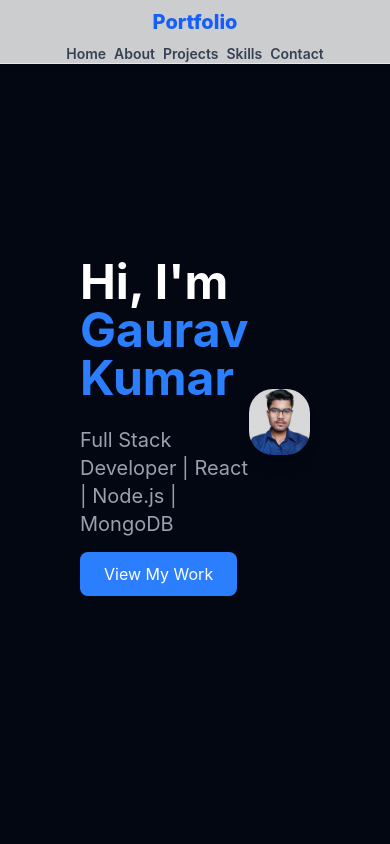
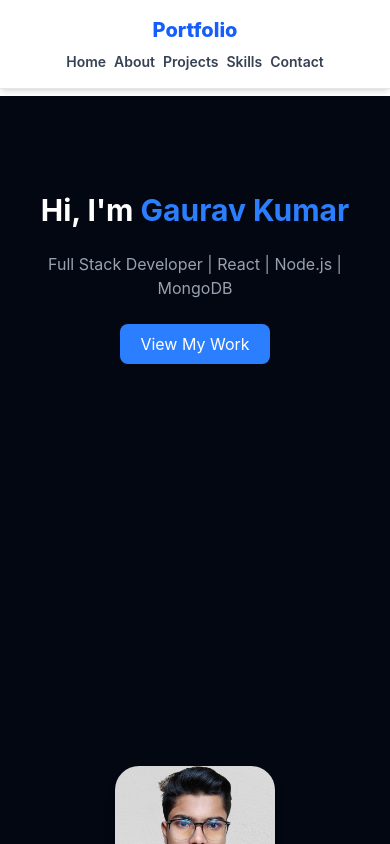
Before and after one commit to gauravkumar2005/My-Portfolio, a React (Vite) app: page / in a window 390 px wide. Shown: the top 844 px of the page. Built offline with nearby package versions, Linux system fonts and the light colour scheme.

Commit message:
make navbar responsive

```diff
--- a/src/App.jsx
+++ b/src/App.jsx
@@ -1,6 +1,5 @@
 import { createBrowserRouter, RouterProvider } from "react-router-dom";
 import MainLayout from "./Layout/MainLayout";
-
 import Home from "./pages/Home";
 
 const router = createBrowserRouter([
--- a/src/Layout/MainLayout.jsx
+++ b/src/Layout/MainLayout.jsx
@@ -6,7 +6,11 @@ function MainLayout() {
   return (
     <>
       <Navbar />
-      <Outlet />
+
+      <div className="pt-24 md:pt-20">
+        <Outlet />
+      </div>
+
       <Footer />
     </>
   );
--- a/src/components/Navbar.jsx
+++ b/src/components/Navbar.jsx
@@ -1,6 +1,6 @@
 function Navbar() {
   return (
-    <div className="w-full h-16 md:h-auto bg-white/80 backdrop-blur-md flex flex-col md:flex-row items-center justify-between px-4 sm:px-6 md:px-10 py-2 md:py-3 gap-2 md:gap-0 shadow-md fixed top-0 z-50 border-b border-gray-200">
+    <div className="w-full bg-white/80 backdrop-blur-md flex flex-col md:flex-row items-center justify-between px-4 sm:px-6 md:px-10 py-4 md:py-5 gap-2 md:gap-0 shadow-md fixed top-0 z-50 border-b border-gray-200">
 
       <h2 className="text-xl sm:text-2xl md:text-3xl text-blue-600 font-extrabold hover:scale-110 transition duration-300 cursor-pointer whitespace-nowrap">
         Portfolio
--- a/src/pages/Home.jsx
+++ b/src/pages/Home.jsx
@@ -9,31 +9,32 @@ function Home() {
     <>
       <section
         id="home"
-        className="min-h-screen flex items-center justify-between px-20 bg-gray-950 text-white"
+        className="min-h-screen flex flex-col md:flex-row items-center justify-between px-6 sm:px-10 md:px-20 pt-24 md:pt-20 bg-gray-950 text-white gap-10"
       >
-        <div className="max-w-xl">
-          <h1 className="text-5xl font-bold mb-6">
-            Hi, I'm <span className="text-blue-500">Gaurav Kumar</span>
+        <div className="max-w-xl text-center md:text-left">
+          <h1 className="text-3xl sm:text-4xl md:text-5xl font-bold mb-6">
+            Hi, I'm{" "}
+            <span className="text-blue-500">Gaurav Kumar</span>
           </h1>
 
-          <p className="text-xl text-gray-400 mb-6">
+          <p className="text-base sm:text-lg md:text-xl text-gray-400 mb-6">
             Full Stack Developer | React | Node.js | MongoDB
           </p>
 
           <a
             href="#projects"
-            className="px-6 py-3 bg-blue-500 rounded-lg hover:bg-blue-600 transition"
+            className="inline-block px-5 sm:px-6 py-2 sm:py-3 bg-blue-500 rounded-lg hover:bg-blue-600 transition"
           >
             View My Work
           </a>
         </div>
 
-        <div>
-        <img
-         src={Photo}
-         alt="Gaurav Kumar"
-          className="w-80 rounded-3xl shadow-lg"
-        />
+        <div className="flex justify-center">
+          <img
+            src={Photo}
+            alt="Gaurav Kumar"
+            className="w-40 sm:w-56 md:w-80 rounded-3xl shadow-lg"
+          />
         </div>
       </section>
 
--- a/src/pages/Project.jsx
+++ b/src/pages/Project.jsx
@@ -99,6 +99,24 @@ function Project() {
             </div>
           </div>
 
+           <div className="bg-gray-900 p-6 rounded-2xl shadow-lg hover:scale-105 hover:shadow-blue-500/20 transition duration-300">
+            <h3 className="text-2xl font-semibold mb-3">NexTalk</h3>
+            <p className="text-gray-400 mb-3">
+              Real-time chat application with authentication and live messaging.
+            </p>
+            <p className="text-sm text-blue-300 mb-6">
+              React • Firebase • Tailwind
+            </p>
+            <div className="flex gap-4">
+              <a href="#" className="px-4 py-2 bg-gray-800 rounded-lg hover:bg-blue-500 hover:text-black transition">
+                GitHub
+              </a>
+              <a href="#" className="px-4 py-2 border border-blue-400 rounded-lg hover:bg-blue-400 hover:text-black transition">
+                Live Demo
+              </a>
+            </div>
+          </div>
+
         </div>
 
       </div>
```
